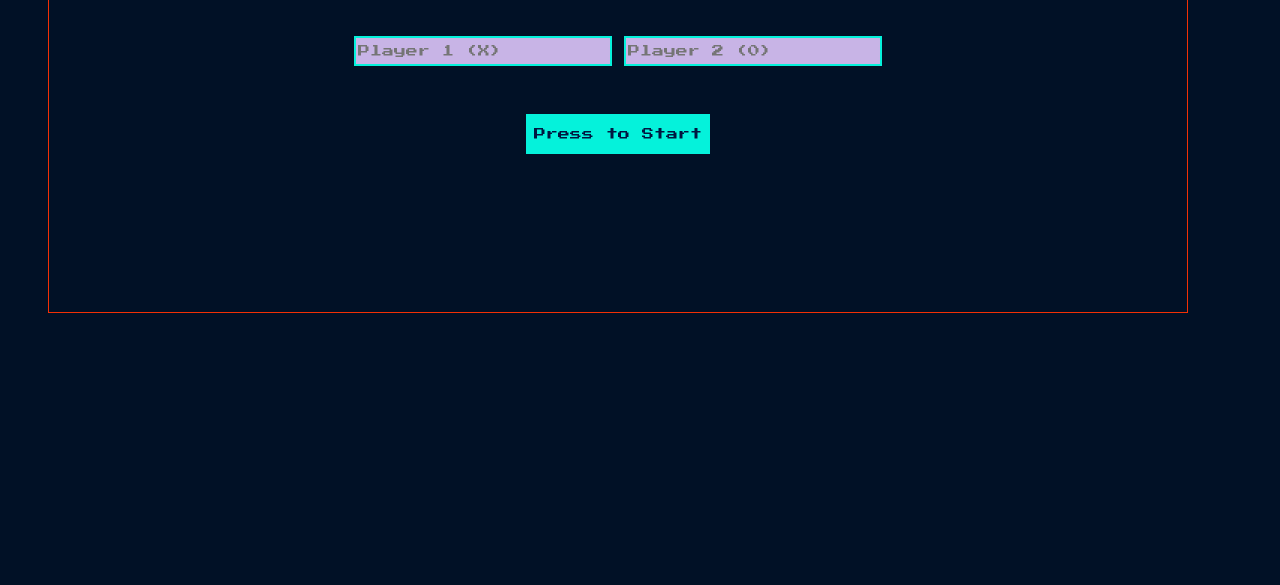
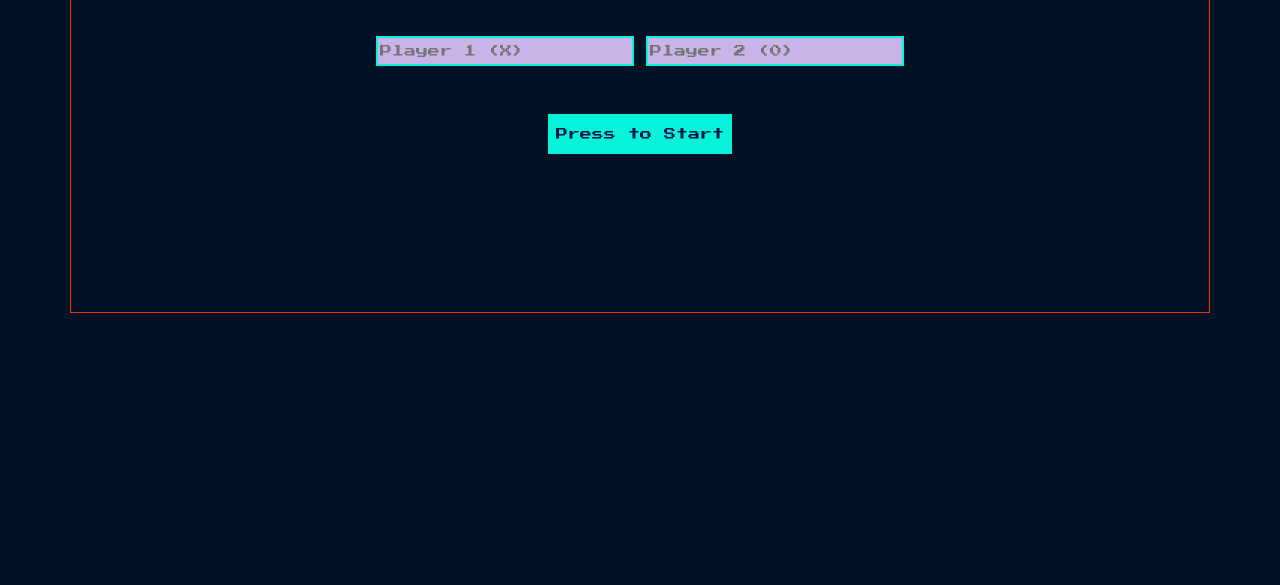
Before and after one commit to nriqu322/JavasCript-Tic-Tac-Toe, a website: page index.html in a window 1280 px wide. Shown: the part 215-800 px from the top of the page. Drawn offline with nearby package versions, Linux system fonts and the light colour scheme.

Commit message:
Minor Adjust to style

```diff
--- a/index.html
+++ b/index.html
@@ -10,7 +10,7 @@
     <title>Tic-Tac-Toe</title>
   </head>
   <body>
-  <main class='container m-5'>
+  <main class='container mx-auto my-5'>
     <header class='m-5'>
       <h1 class="text-center"><span class="yellow">Super</span><br>Tic-Tac-Toe</h1>
     </header>
--- a/style/master.scss
+++ b/style/master.scss
@@ -126,7 +126,6 @@ form {
   transition: 0.2s;
   &:hover {
     background-color: $color-complementary;
-    transform: scale(0.8);
     transition: 0.2s;
     cursor: pointer;
   }
```
Also changed, not shown: style/master.css, 1 other file.
